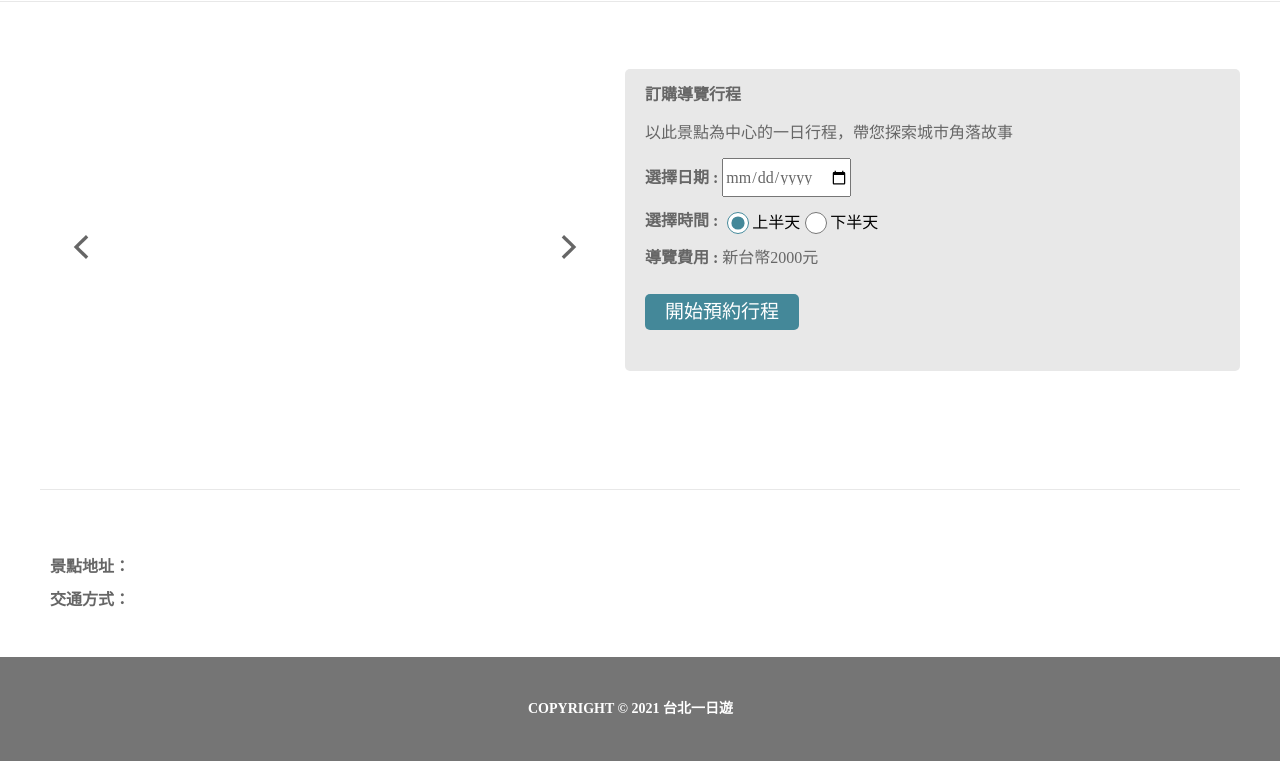
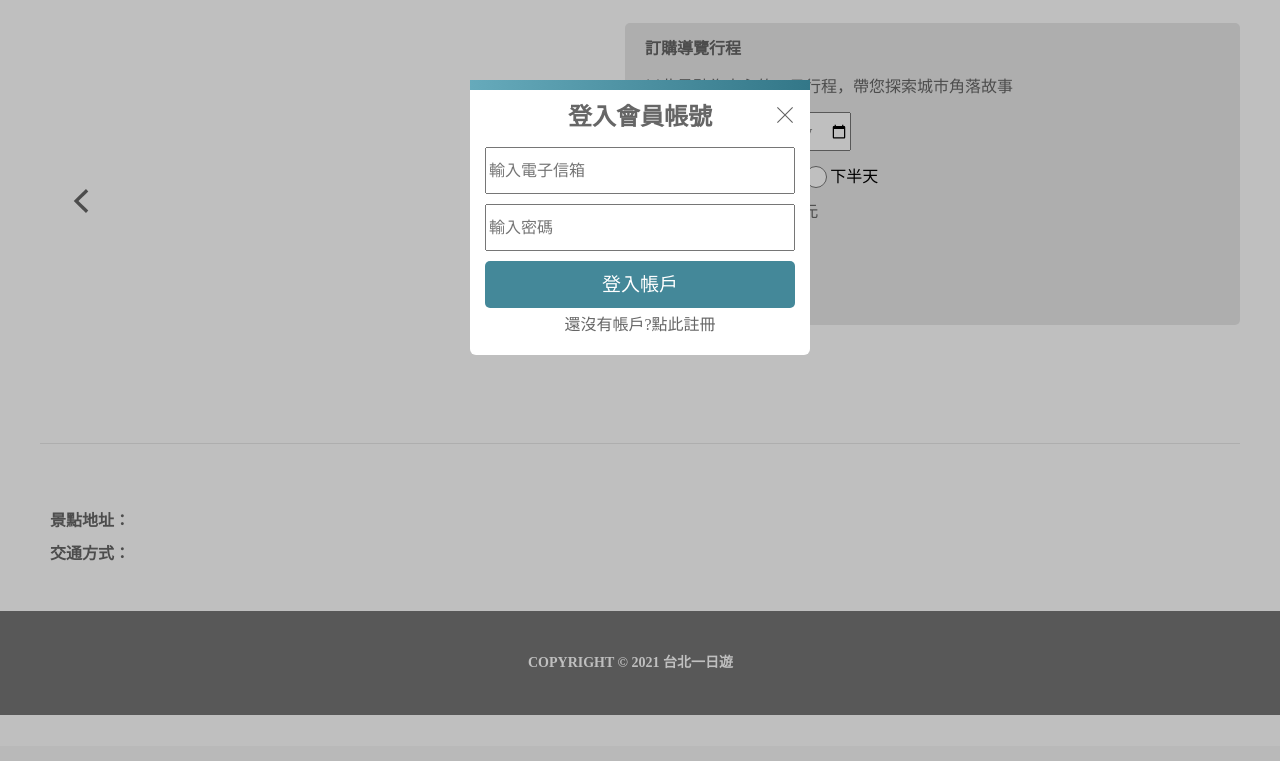
Before and after one commit to c20kyo1827/Taipei-one-day-tour, a Flask app: page /attraction/1 in a window 1280 px wide. Shown: the part 54-815 px from the top of the page. After the commit the page ends 769 px from the top, so only its background shows below. Run offline with Flask 3, Linux system fonts and the light colour scheme; data that the repository does not hold is empty.

Commit message:
basic layout of sign-in/sign-up

```diff
--- a/static/css/base.css
+++ b/static/css/base.css
@@ -2,22 +2,23 @@
     margin: 0px;
 }
 
-/*============*/
+/*====================*/
 /*  header*/
-/*============*/
+/*====================*/
+
 .header{
+    width: 100%;
+    height: 54px;
     position: fixed;
     top: 0px;
     left: 0px;
-    width: 100%;
-    height: 54px;
     box-sizing: border-box;
     background-color: #FFFFFF;
 
     padding-top: 10px;
     padding-bottom: 10px;
 
-    z-index: 1000;
+    z-index: 1;
     display: flex;
     justify-content: center;
 }
@@ -82,9 +83,130 @@
     padding: 10px;
 }
 
-/*============*/
+/*====================*/
+/*  sign-in/sign-up
+/*====================*/
+.sign-container{
+    /* display: none; */
+    width: 100%;
+    height: 100%;
+    position: fixed;
+    top: 0px;
+    left: 0px;
+    z-index: 2;
+
+    background: rgb(0, 0, 0, 25%);
+
+    justify-content: center;
+}
+
+/*-----------------------*/
+#sign-container__sign-in{
+    display: flex;
+}
+#sign-container__sign-up{
+    display: none;
+}
+/*-----------------------*/
+.sign-box__bar{
+    height: 10px;
+    background: linear-gradient(270deg, #337788 0%, #66AABB 100%);
+}
+
+.sign-container__sign-box{
+    width: 340px;
+    height: 275px;
+    /* TODO set height based on sign-in or sign-up */
+    position: relative;
+    top: 80px;
+    gap: 15px;
+
+    border-radius: 6px;
+    background-color: #FFFFFF;
+}
+
+.sign-box__title{
+    width: 100%;
+    height: 27px;
+    margin-top: 15px;
+    margin-bottom: 15px;
+    text-align: center;
+
+    font-weight: 700;
+    font-size: 24px;
+    font-family: "Noto Sans TC";
+    color: #666666;
+    line-height: 24px;
+}
+
+.sign-box__close-button{
+    width: 30px;
+    height: 30px;
+
+    position: absolute;
+    top: 20px;
+    right: 10px;
+
+    background-image: url("../figure/button/icon_close.png");
+    background-size: 16px 16px;
+    background-position: center center;
+    background-repeat: no-repeat;
+}
+
+.sign-box__form{
+    width: 310px;
+    margin: 0 auto;
+}
+
+.sign-box__form-input{
+    width: 100%;
+    height: 47px;
+    margin: 0 auto 10px;
+    box-sizing: border-box;
+}
+.sign-box__form-input-text{
+    font-weight: 500;
+    font-size: 16px;
+    font-family: "Noto Sans TC";
+    color: #757575;
+    line-height: 13.3px;
+}
+
+.sign-box__form-button{
+    width: 100%;
+    height: 47px;
+
+    border:0 ;
+    border-radius: 5px;
+    background-color: #448899;
+
+    text-align: center;
+    font-weight: 400;
+    font-size: 19px;
+    font-family: "Noto Sans TC";
+    color: #FFFFFF;
+    line-height: 16px;
+}
+
+.sign-box__message{
+    width: 100%;
+    height: 22px;
+    margin-top: 10px;
+    margin-bottom: 10px;
+
+    text-align: center;
+    font-weight: 500;
+    font-size: 16px;
+    font-family: "Noto Sans TC";
+    color: #666666;
+    line-height: 13.3px;
+}
+
+
+/*====================*/
 /*  footer
-/*============*/
+/*====================*/
+
 .footer{
     width: 100%;
     height: 104px;
--- a/static/js/base.js
+++ b/static/js/base.js
@@ -11,6 +11,10 @@ baseNamespace.addElementListener = function addBaseElementListener(){
     document.querySelector(".navigation__left-title").addEventListener("click", () => {
         window.location.href = "/";
     });
+
+    document.querySelector(".navigation__right-option-sign").addEventListener("click", () => {
+        console.log("test");
+    });
 }
 
 baseNamespace.moveBasedOneFix = function moveBasedOneFix(){
--- a/templates/base.html
+++ b/templates/base.html
@@ -18,6 +18,33 @@
             </div>
         </nav>
     </header>
+    <div class="sign-container" id="sign-container__sign-in">
+        <div class="sign-container__sign-box">
+            <div class="sign-box__bar"></div>
+            <div class="sign-box__title">登入會員帳號</div>
+            <div class="sign-box__close-button"></div>
+            <div class="sign-box__form">
+                <input type="email" class="sign-box__form-input sign-box__form-input-text" placeholder="輸入電子信箱" name="email" required>
+                <input type="password" class="sign-box__form-input sign-box__form-input-text" placeholder="輸入密碼" name="password" required>
+                <button type="submit" class="sign-box__form-button">登入帳戶</button>
+            </div>
+            <div class="sign-box__message">還沒有帳戶?點此註冊</div>
+        </div>
+    </div>
+    <div class="sign-container" id="sign-container__sign-up">
+        <div class="sign-container__sign-box">
+            <div class="sign-box__bar"></div>
+            <div class="sign-box__title">註冊會員帳號</div>
+            <div class="sign-box__close-button"></div>
+            <div class="sign-box__form">
+                <input type="text" class="sign-box__form-input sign-box__form-input-text" placeholder="輸入姓名" name="name" required>
+                <input type="email" class="sign-box__form-input sign-box__form-input-text" placeholder="輸入電子郵件" name="email" required>
+                <input type="password" class="sign-box__form-input" placeholder="輸入密碼" name="password" required>
+                <button type="submit" class="sign-box__form-button">註冊新帳戶</button>
+                <div class="sign-box__message">已經有帳戶了?點此登入</div>
+            </div>
+        </div>
+    </div>
     {%block main%} {%endblock%}
     <footer class="footer">
         <div class="footer__textbox">
```
Also changed, not shown: static/js/attraction.js (+15 -0 lines), static/figure/button/icon_close.png (added).
